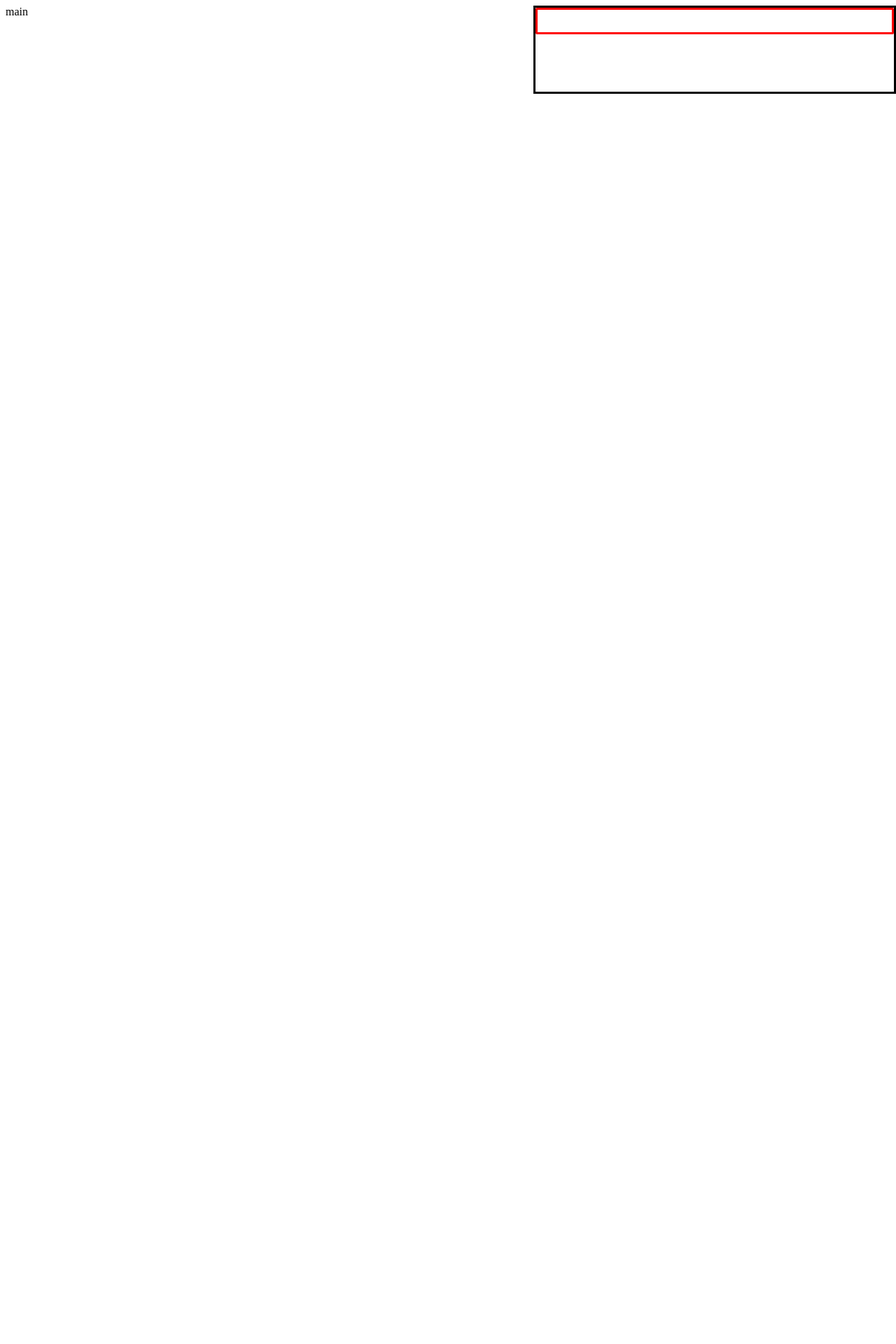
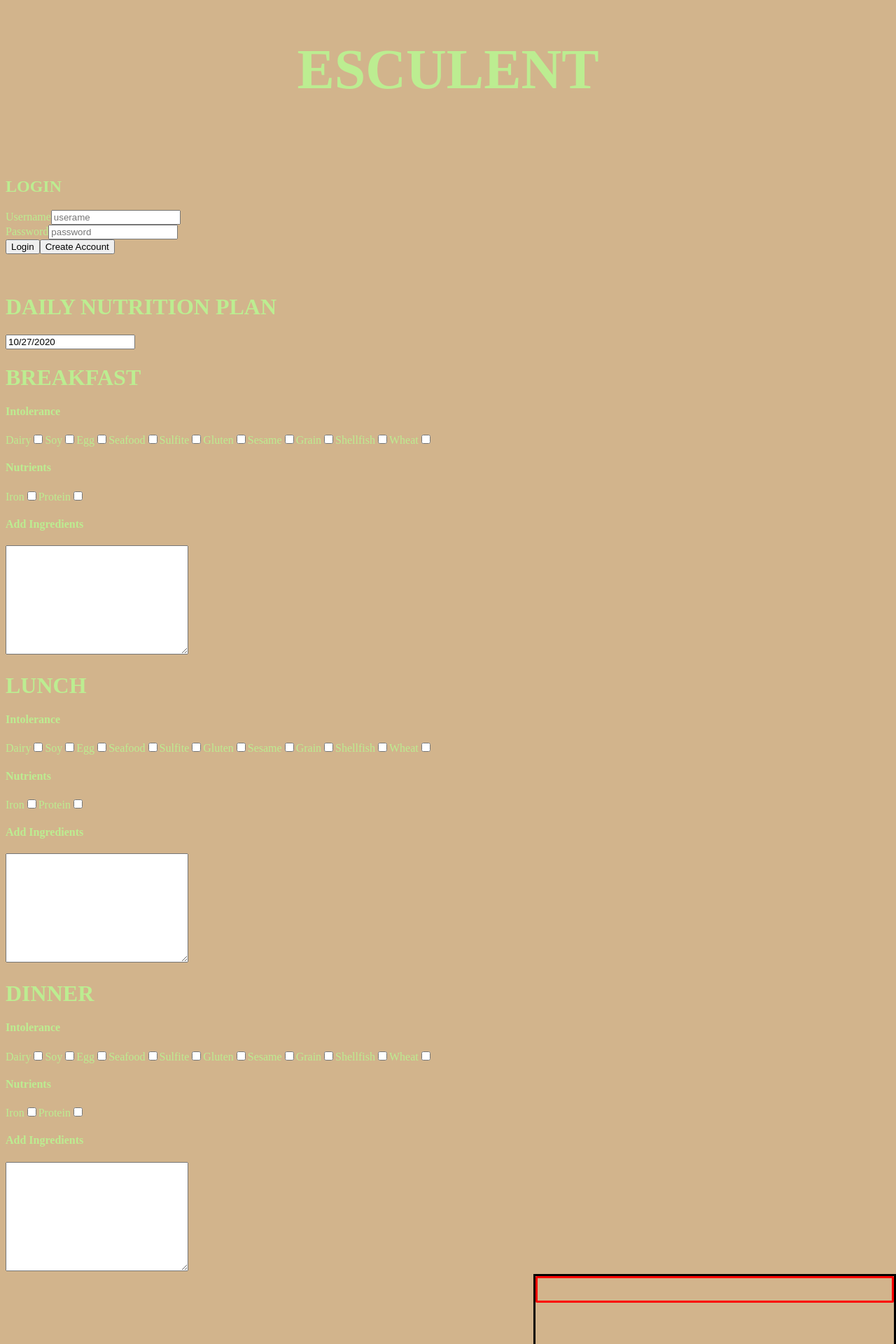
Before and after one commit to Johnferguson1440/Esculent_Blue_Ocean, a React (Create React App) app in the folder frontend/: page / in a window 1280 px wide. Shown: the top 1920 px of the page at 70% size. Before the commit the page ends 800 px from the top, so only its background shows below. Built offline with nearby package versions, Linux system fonts and the light colour scheme; no server answers.

Commit message:
updated naming convention and added basic CSS

```diff
--- a/frontend/src/App.css
+++ b/frontend/src/App.css
@@ -0,0 +1,28 @@
+body {
+    background-color: tan;
+    font-family: Viner Hand ITC;
+    color: #BCED91;
+}
+
+#title{
+    width: 100%;
+    text-align: center;
+    font-size: 40px;
+
+}
+#logincont{
+    height: 200px;
+    width: 300px;
+    align-content: center;
+}
+
+
+
+#pickingredients{
+   flex-direction: column;
+
+}
+
+.mealpick{
+    flex-direction: column;
+}
--- a/frontend/src/App.js
+++ b/frontend/src/App.js
@@ -1,8 +1,9 @@
 import React, { Component } from 'react';
 import "./Components/app.css";
 import Login from "./Components/Login";
-import Ingredient_Selection from "./Components/Ingredient_Selection";
-import Goal_Meter from "./Components/Goal_Meter";
+import IngredientSelection from "./Components/IngredientSelection";
+import "./App.css"
+
 
 
 
@@ -38,10 +39,10 @@ export default class App extends Component {
       <div id={"main"}>
 
 
-        {/* <Login/>
-        <Ingredient_Selection/> */}
-        <Goal_Meter />
- main
+        <Login/>
+        <IngredientSelection/>
+
+
       </div>
     );
   }
--- a/frontend/src/Components/Goal_Meter.js
+++ b/frontend/src/Components/GoalMeter.js
@@ -1,5 +1,5 @@
 
-import React, { Component, Fragment } from 'react';
+import React, { Component} from 'react';
 import {ProgressBar} from 'react-bootstrap';
 
 
@@ -10,7 +10,7 @@ export default class Goal extends Component {
       this.state = {
 
       };
-      this.api = `http://localhost:8000/api/example`;
+      // this.api = `http://localhost:8000/api/example`;
     }
 
 
@@ -20,11 +20,11 @@ export default class Goal extends Component {
 
 
     componentDidMount() {
-      fetch(this.api)
-        .then(res => res.json())
-        .then(seaCreatures => {
+      // fetch(this.api)
+      //   .then(res => res.json())
+      //   .then(seaCreatures => {
 
-        });
+      //   });
     }
 
 
--- /dev/null
+++ b/frontend/src/Components/IngredientSelection.js
@@ -0,0 +1,90 @@
+import React, { Component } from 'react';
+import DatePicker from "react-datepicker";
+import "react-datepicker/dist/react-datepicker.css";
+import Ingredientresults from "./Ingredientresults";
+import PickIngredients from "./PickIngredients"
+import "../App.css"
+
+
+
+
+
+
+export default class IngredientSelection extends Component {
+    constructor(props) {
+      super(props);
+      this.state = {
+        //name from login component
+        name: null,
+        //date selected from calender
+        selectedDate: null,
+        //decideds what is conditionally rendered between ingredient selection, ingredient results, or user selected recipes
+        ingredientRender: null,
+        //start date for date picker
+        startDate: new Date(),
+
+
+
+      };
+      this.dateChange= this.dateChange.bind(this);
+
+
+      // this.api = `http://localhost:8000/api/example`;
+    }
+
+    //method linked to event listener to update state.name from the username input box
+
+    //method to handle date change
+    dateChange(date){
+      console.log(date.toLocaleDateString());
+      //when date is selected need to set state to current date
+      this.setState({selectedDate: date.toLocaleDateString()});
+      this.setState({startDate: date}, ()=>{console.log(this.state.selectedDate)});
+      //make api call to db to see if user has info for that date yet
+      //conditional to change state for conditional render if infoexist/info doesnt exist
+
+    }
+
+
+
+    componentDidMount() {
+      //*2event listner login coponent
+
+      // fetch(this.api)
+      //   .then(res => res.json())
+      //   .then(seaCreatures => {
+
+      //   });
+    }
+
+    render() {
+
+      //conditional based off state value to render nothing, ingredient selector divs or ingredient results
+
+
+
+
+      return (
+        <div id={"ingredients"}>
+        <div id={"plan"}>
+        <h1>{this.state.name} DAILY NUTRITION PLAN</h1>
+
+          <div className={"datepicker"}>
+
+        <DatePicker dateFormat="MM/dd/yyyy" selected={this.state.startDate}
+        onChange={this.dateChange}
+        name="startDate"   />
+        </div>
+        </div>
+        <PickIngredients/>
+        <Ingredientresults/>
+
+
+
+
+
+
+        </div>
+      );
+    }
+  }
--- a/frontend/src/Components/Ingredient_results.js
+++ b/frontend/src/Components/Ingredientresults.js
@@ -1,11 +1,11 @@
 import React, { Component} from 'react';
 
 
-import Goal from "./Goal_Meter.js";
+import Goal from "./GoalMeter.js";
 
 
 
-export default class Ingredient_results extends Component {
+export default class Ingredientresults extends Component {
     constructor(props) {
       super(props);
       this.state = {
--- a/frontend/src/Components/Login.js
+++ b/frontend/src/Components/Login.js
@@ -26,10 +26,13 @@ export default class Login extends Component {
 
     render() {
       return (
-          <div id={"login"}>
+        <div id={"login"}>
+        <div id={"title"}>
+        <h1>ESCULENT</h1>
+        </div>
+            <div id={"logincont"}>
+            <h2>LOGIN</h2>
 
-            <div className="header">Login</div>
-main
             <div className="content">
             <label htmlFor='username'>Username</label>
             <input type='text' name='username' placeholder='userame'/>
@@ -43,6 +46,7 @@ main
               <button type='button' className='bttn'>
                 Create Account
               </button>
+              </div>
              </div>
             </div>
       )
--- a/frontend/src/Components/Ingredient_Selection.js
+++ b/frontend/src/Components/PickIngredients.js
@@ -1,7 +1,4 @@
 import React, { Component } from 'react';
-import DatePicker from "react-datepicker";
-import "react-datepicker/dist/react-datepicker.css";
-import Ingredient_results from "./Ingredient_results";
 import Checkbox from "./checkbox.js"
 import {intoleranceItems, nutrientItems} from "./option"
 
@@ -9,26 +6,23 @@ import {intoleranceItems, nutrientItems} from "./option"
 
 
 
-export default class Ingredient_Selection extends Component {
+export default class PickIngredients extends Component {
     constructor(props) {
       super(props);
       this.state = {
-        //name from login component
-        name: null,
-        //date selected from calender
-        selectedDate: null,
-        //decideds what is conditionally rendered between ingredient selection, ingredient results, or user selected recipes
-        ingredientRender: null,
-        //start date for date picker
-        startDate: new Date(),
+
         //array to show
         checkedItemsb: new Map(),
         checkedItemsl: new Map(),
         checkedItemsd: new Map(),
+        //ingredient text area for each meal
+        textb:"",
+        textl:"",
+        textd:"",
 
 
       };
-      this.dateChange= this.dateChange.bind(this);
+
 
       this.toggleCheckboxChangeb= this.toggleCheckboxChangeb.bind(this);
       this.toggleCheckboxChangel= this.toggleCheckboxChangel.bind(this);
@@ -36,18 +30,6 @@ export default class Ingredient_Selection extends Component {
       // this.api = `http://localhost:8000/api/example`;
     }
 
-    //method linked to event listener to update state.name from the username input box
-
-    //method to handle date change
-    dateChange(date){
-      console.log(date.toLocaleDateString());
-      //when date is selected need to set state to current date
-      this.setState({selectedDate: date.toLocaleDateString()});
-      this.setState({startDate: date}, ()=>{console.log(this.state.selectedDate)});
-      //make api call to db to see if user has info for that date yet
-      //conditional to change state for conditional render if infoexist/info doesnt exist
-
-    }
 
 
     //adds the clicked item to the state checked boxes and adds true or false for checked or not breakfast
@@ -75,6 +57,20 @@ export default class Ingredient_Selection extends Component {
   console.log(this.state.checkedItemsd);
 }
 
+    //onchange for text area for each meal
+    Btext(e){
+
+        this.setState({textb: e.target.value});
+    }
+    Ltext(e){
+
+        this.setState({textl: e.target.value});
+    }
+    Dtext(e){
+
+        this.setState({textd: e.target.value});
+    }
+
 
 
 
@@ -98,22 +94,14 @@ export default class Ingredient_Selection extends Component {
 
 
       return (
-        <div id={"ingredients"}>
-        <div id={"plan"}>
-        <h1>{this.state.name} DAILY NUTRITION PLAN</h1>
+        <div id={"pickingredients"}>
 
-          <div className={"datepicker"}>
 
-        <DatePicker dateFormat="MM/dd/yyyy" selected={this.state.startDate}
-        onChange={this.dateChange}
-        name="startDate"   />
-        </div>
-        </div>
-
-        <div id={"breakfast"}>
+        <div id={"breakfast"} className={"mealpick"}>
         <h1>BREAKFAST</h1>
         <div id={"selections"}>
-        <div id={"intolerance"}>Intolerance
+        <div id={"intolerance"}>
+        <h4>Intolerance</h4>
         {intoleranceItems.map(item=>(
           <label key={item.key}>
             {item.name}
@@ -121,7 +109,8 @@ export default class Ingredient_Selection extends Component {
           </label>
         ))}
         </div>
-        <div id={"nutrients"}>Nutrients
+        <div id={"nutrients"}>
+        <h4>Nutrients</h4>
         {nutrientItems.map(item=>(
           <label key={item.key}>
             {item.name}
@@ -129,13 +118,19 @@ export default class Ingredient_Selection extends Component {
           </label>
         ))}
         </div>
+        <div id={"addIng"}>
+        <h4>Add Ingredients</h4>
+          <textarea id={"ingText"} cols="30" rows="10" value={this.state.textb} onChange={this.Btext.bind(this)}></textarea>
+
+        </div>
 
         </div>
         </div>
-        <div id={"lunch"}>
+        <div id={"lunch"}  className={"mealpick"}>
         <h1>LUNCH</h1>
         <div id={"selections"}>
-        <div id={"intolerance"}>Intolerance
+        <div id={"intolerance"}>
+        <h4>Intolerance</h4>
         {intoleranceItems.map(item=>(
           <label key={item.key}>
             {item.name}
@@ -143,7 +138,8 @@ export default class Ingredient_Selection extends Component {
           </label>
         ))}
         </div>
-        <div id={"nutrients"}>Nutrients
+        <div id={"nutrients"}>
+        <h4>Nutrients</h4>
         {nutrientItems.map(item=>(
           <label key={item.key}>
             {item.name}
@@ -151,13 +147,20 @@ export default class Ingredient_Selection extends Component {
           </label>
         ))}
         </div>
+        <div id={"addIng"}>
+        <h4>Add Ingredients</h4>
+
+        <textarea id={"ingText"} cols="30" rows="10" value={this.state.textl} onChange={this.Ltext.bind(this)}></textarea>
+
+        </div>
 
         </div>
         </div>
-        <div id={"dinner"}>
+        <div id={"dinner"}  className={"mealpick"}>
         <h1>DINNER</h1>
         <div id={"selections"}>
-        <div id={"intolerance"}>Intolerance
+        <div id={"intolerance"}>
+        <h4>Intolerance</h4>
         {intoleranceItems.map(item=>(
           <label key={item.key}>
             {item.name}
@@ -165,7 +168,8 @@ export default class Ingredient_Selection extends Component {
           </label>
         ))}
         </div>
-        <div id={"nutrients"}>Nutrients
+        <div id={"nutrients"}>
+        <h4>Nutrients</h4>
         {nutrientItems.map(item=>(
           <label key={item.key}>
             {item.name}
@@ -173,10 +177,16 @@ export default class Ingredient_Selection extends Component {
           </label>
         ))}
         </div>
+        <div id={"addIng"}>
+        <h4>Add Ingredients</h4>
+
+        <textarea id={"ingText"} cols="30" rows="10" value={this.state.textd} onChange={this.Dtext.bind(this)}></textarea>
+
+        </div>
 
         </div>
         </div>
-        {/* your code here */}
+
 
 
 
```
Also changed, not shown: frontend/src/Components/loginRegister.js (renamed from frontend/src/Components/login_register.js).
